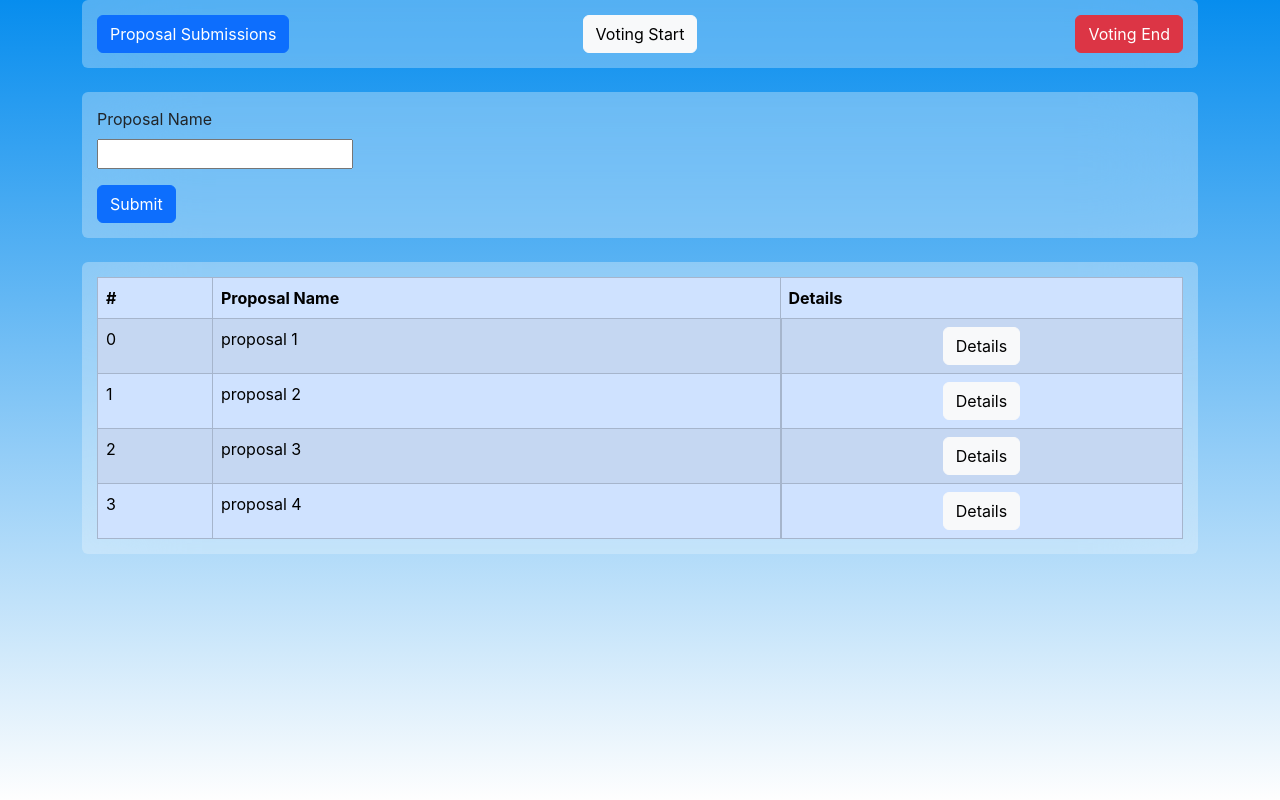
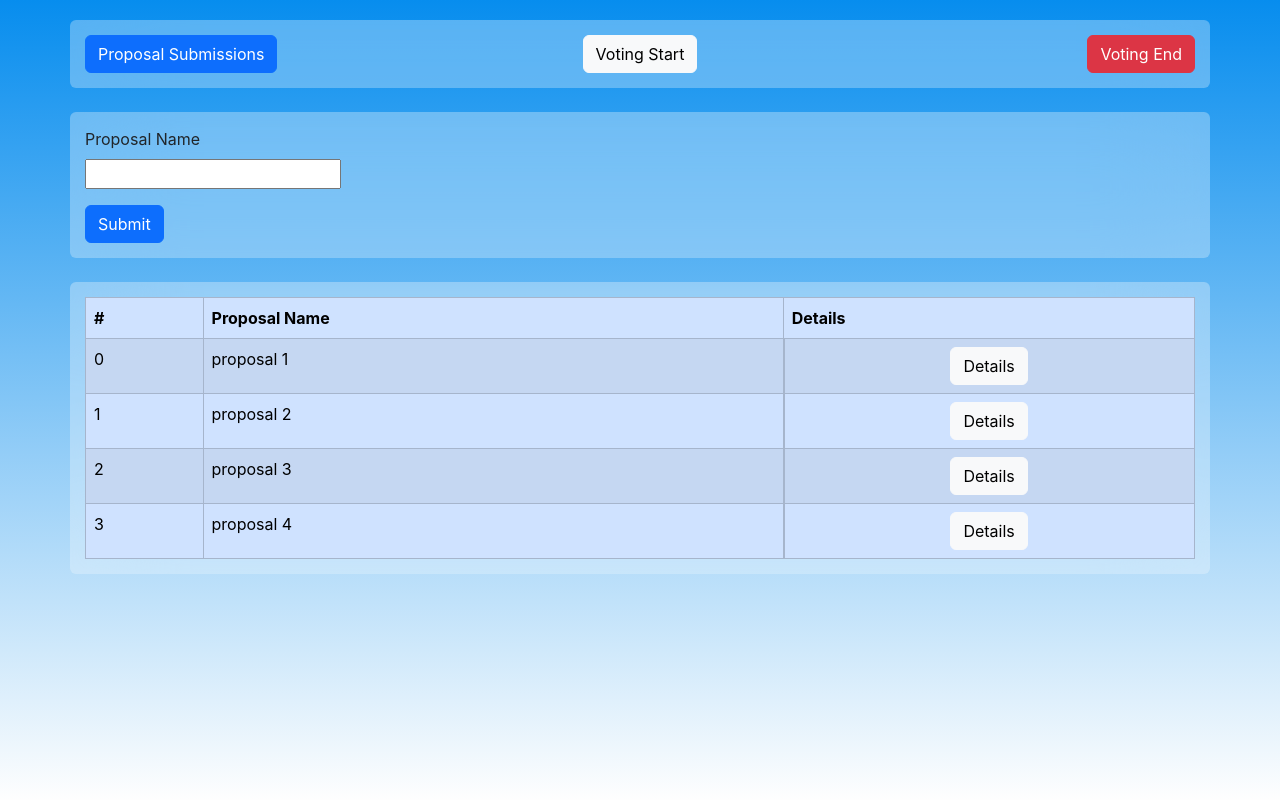
Before and after one commit to prithvi-rumsan/eth-india, a React (Create React App) app in the folder front-end/: page / in a window 1280 px wide. Built offline with nearby package versions, Linux system fonts and the light colour scheme.

Commit message:
UI updates

```diff
--- a/front-end/src/modules/home/home.css
+++ b/front-end/src/modules/home/home.css
@@ -28,3 +28,7 @@
 .customTable {
   margin-bottom: 0px !important;
 }
+
+.homeContainer {
+  padding: 20px 0 !important;
+}
--- a/front-end/src/modules/home/index.js
+++ b/front-end/src/modules/home/index.js
@@ -45,7 +45,7 @@ function HOME() {
   }, [proposalName]);
 
   return (
-    <Container>
+    <Container className="homeContainer">
       <Card>
         <Row>
           <Col md={4} xs={4} className="start">
```
